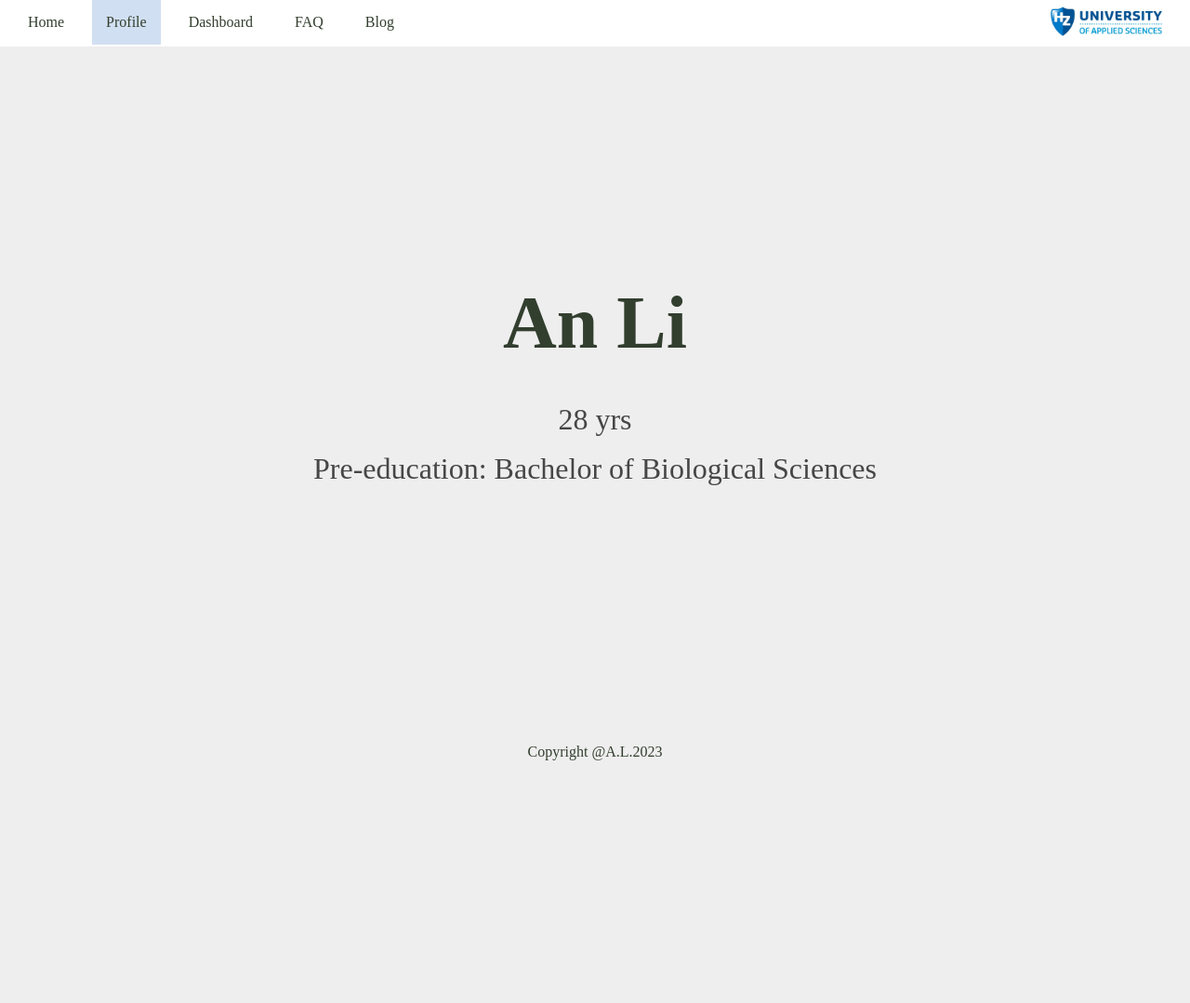
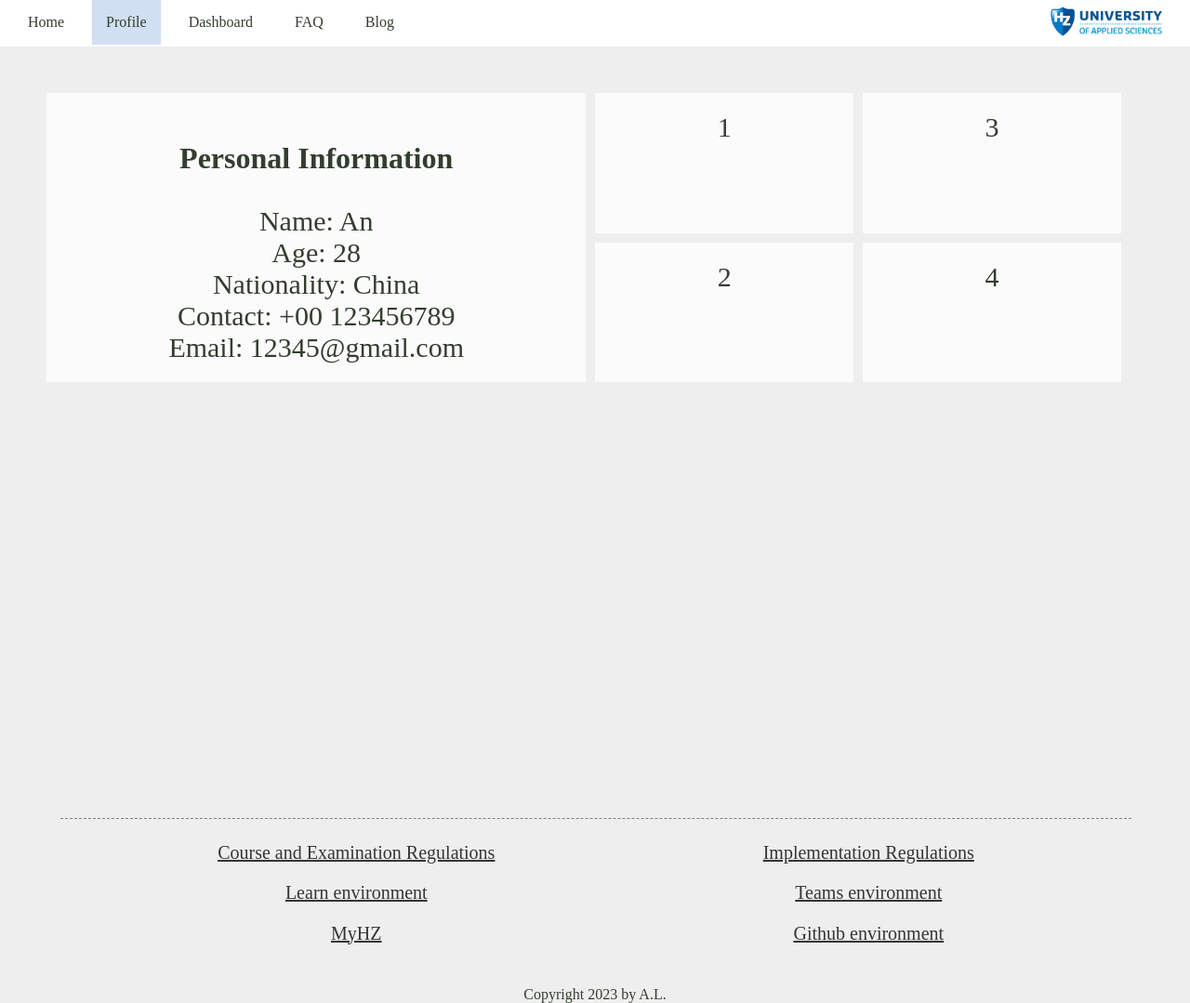
Before and after one commit to lixy09/lixy09.github.io, a plain HTML site: page profile.html in a window 1280 px wide. Shown: the whole page at 93% size. Before the commit the page ends 818 px from the top, so only its background shows below. Drawn offline with Linux system fonts and the light colour scheme.

Commit message:
profile updated

```diff
--- a/profile.html
+++ b/profile.html
@@ -20,18 +20,48 @@
             </ul>
         </nav>
 
-        <section  id="me" class="profile-section">
-            <h2>An Li</h2>
-                <label>28 yrs</label>
-                <label>Pre-education: Bachelor of Biological Sciences</label>
+        <section class="profile">
+            <div class="grid-container" >
+                <div class="item1">
+                    <h2>Personal Information</h2>
+                    <ul>
+                        <li>Name: An</li>
+                        <li>Age: 28</li>
+                        <li>Nationality: China</li>
+                        <li>Contact: +00 123456789</li>
+                        <li>Email: 12345@gmail.com</li>
+                    </ul>
+                </div>
+                <div class="item2">
+                    <p>1</p>
+                </div>
+                <div class="item3">
+                    <p>2</p>
+                </div>
+                <div class="item4">
+                    <p>3</p>
+                </div>
+                <div class="item5">
+                    <p>4</p>
+                </div>
+            </div>
         </section>
 
-
+        <section class="index-bottom">
+            <ul class="aside-menu">
+                <li><a href="https://hz.nl/over-de-hz/organisatie/regelingen-documenten" target="_blank">Course and Examination Regulations</a></li>
+                <li><a href="https://hz.nl/over-de-hz/organisatie/regelingen-documenten" target="_blank">Implementation Regulations</a></li>
+                <li><a href="https://learn.hz.nl/my/" target="_blank">Learn environment</a></li>
+                <li><a href="https://teams.microsoft.com/l/team/19%3a2e2afa0286b04932be16cb8ad2d9d2c0%40thread.skype/conversations?groupId=95bddebc-a340-4d88-81fc-b80e0bfc70c3&tenantId=4c16deb3-342d-4fca-bcd5-b1429308034c" target="_blank">Teams environment</a></li>
+                <li><a href="https://portal.hz.nl/en/" target="_blank">MyHZ</a></li>
+                <li><a href="https://github.com/HZ-HBO-ICT" target="_blank"> Github environment </a></li>
+            </ul>
+        </section>
 
     </body>
 
     <footer>
-        <p>Copyright @A.L.2023</p>
+        <p>Copyright 2023 by A.L.</p>
     </footer>
 
 </html>
--- a/style.css
+++ b/style.css
@@ -15,8 +15,7 @@ body{
 
 h2{
     text-align: center;
-    text-decoration: underline;
-    font-size: 3rem;
+    font-size: 2rem;
     padding-bottom: 2rem;
     padding-top: 2rem;
 }
@@ -29,7 +28,6 @@ nav {
     top:0;
     z-index: 10;
 }
-
 .nav-list {
     list-style-type: none;
     margin: 0;
@@ -37,11 +35,9 @@ nav {
     overflow: hidden;
     background: #ffffff;
 }
-
 .nav-list li{
     float: left;
 }
-
 .nav-list a{
     display: inline-block;
     color: #323e2e;
@@ -50,16 +46,13 @@ nav {
     text-align: center;
     text-decoration: none;
 }
-
 #hz-logo{
     padding: 0;
     margin-right: 15px;
 }
-
 .nav-list a:hover{
     background-color: #d5d5d5;
 }
-
 .active{
     background-color: #d1dff2;
 }
@@ -69,14 +62,11 @@ nav {
 #robot{
     margin-top: 40px;
     width:100%;
-    border: 10px;
     padding: 50px;
 }
-
 .index-imgbox01 {
     position: relative;
 }
-
 .index-imgbox01 h1 {
     position: absolute;
     z-index: 3;
@@ -85,7 +75,6 @@ nav {
     font-size: 50px;
     color: white;
 }
-
 .index-imgbox01 p {
     position: absolute;
     z-index: 3;
@@ -94,12 +83,10 @@ nav {
     font-size: 30px;
     color: white;
 }
-
 .index-imgbox01 a{
     text-decoration: underline;
     color: rgb(233, 233, 233);
 }
-
 .index-imgbox01 a:hover{
     color: #96ccf2;
 }
@@ -121,28 +108,21 @@ nav {
     background-color: #d1dff2;
 
 }
-
 .row::after {
     content: "";
     display: table;
     clear: both;
 }
-
 @media screen and (max-width:600px) {
     .column {
         width: 100%;
     }
-}
-.index-middle h2{
-    font-size: 1.5rem;
-    text-decoration: none;
 }
 
 .index-middle p{
     font-size: 1.2rem;
     text-align: center;
 }
-
 .index-middle a:hover{
     background-color: #323e2e;
     border-width: 3px;
@@ -159,7 +139,6 @@ nav {
     text-align: center;
     margin-left: 65px;
 }
-
 .aside-menu {
     list-style: none;
     margin: 0;
@@ -170,7 +149,6 @@ nav {
     display: grid;
     grid-template-columns: auto auto;
 }
-
 .aside-menu a {
     padding: 50px;
     color: #353535;
@@ -179,33 +157,54 @@ nav {
 
 /* Profile page */
 
-.profile-section{
-    display: flex;
-    flex-direction: column;
-    justify-content: center;
-    text-align: center;
-    width: 100%;
+.profile{
+    width: 95%;
     height: 100vh;
+    margin: 40px 20px;
+    padding: 50px 20px;
+    position: relative;
+}
+.item1 { grid-area: main; }
+.item2 { grid-area: leftup; }
+.item3 { grid-area: leftdown; }
+.item4 { grid-area: rightup; }
+.item5 { grid-area: rightdown; }
+
+.grid-container {
+    display: grid;
+    grid-template-areas:
+        'main leftup rightup'
+        'main leftdown rightdown';
+    gap: 10px;
+    padding: 10px;
 }
 
-.profile-section h2{
-    font-size: 5rem;
-    text-decoration: none;
+.grid-container > div {
+    background-color: rgba(255, 255, 255, 0.8);
+    text-align: center;
+    padding: 20px 0;
+    font-size: 30px;
 }
 
-label{
-    display: block;
-    margin: 0.5rem 0;
-    font-size: 2rem;
-    color:#464646;
-    font-weight: 500;
+.item1 li{
+    list-style: none;
 }
+
+
+/* Dashboard page */
+
+/* Blog page */
+
+/* FAQ page */
 
 .motivation-section{
     padding: 3rem 2rem;
     text-align: center;
     width: 100%;
-    height: 100vh;
+    height: 90vh;
+    border-bottom-style: dashed;
+    border-bottom-color: #2d2e2c;
+    border-bottom-width: 1px;
 }
 
 .motivation-section p{
```
Also changed, not shown: index.html (+8 -8 lines).
